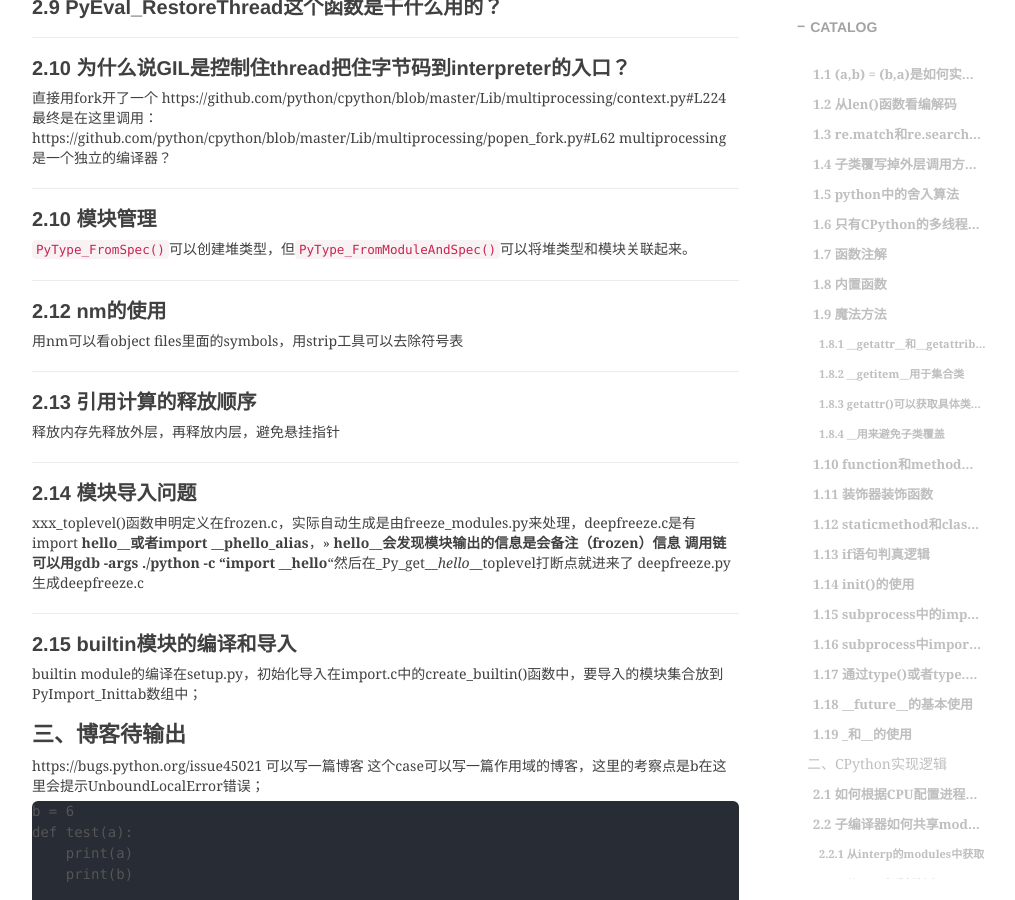
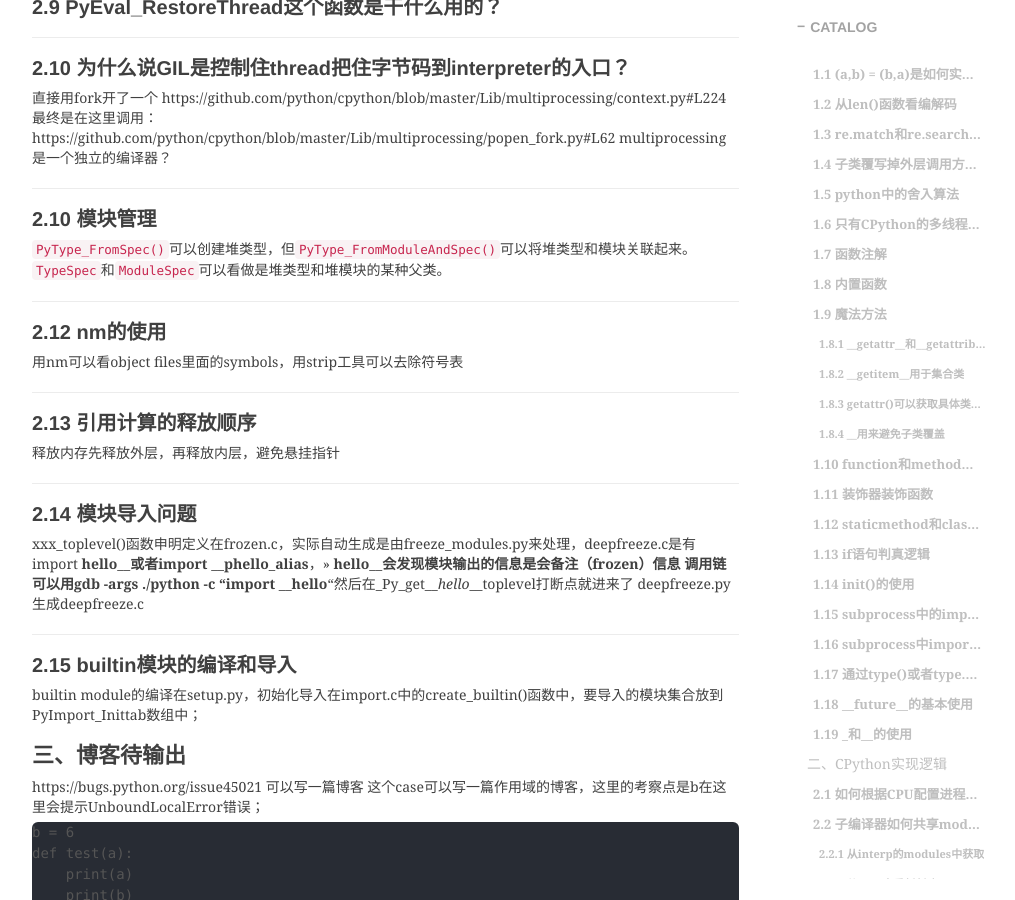
Before and after one commit to shihai1991/shihai1991.github.io, a Jekyll site: the page built from _posts/2022-12-10-CPython知识点简单梳理.md, in a window 1280 px wide and 900 px high, scrolled down 4420 px. Shown: the whole window, without its empty margins (233-1248 px from the left). Built offline with Jekyll 4.4.1, drawn with Linux system fonts in a browser that asks for light colours; nearby versions of some CDN libraries; comment, search, counter and statistics services are not loaded.

Commit message:
Update 2022-12-10-CPython知识点简单梳理.md

```diff
--- a/_posts/2022-12-10-CPython知识点简单梳理.md
+++ b/_posts/2022-12-10-CPython知识点简单梳理.md
@@ -157,6 +157,7 @@ multiprocessing是一个独立的编译器？
 
 ## 2.10 模块管理
 `PyType_FromSpec()`可以创建堆类型，但`PyType_FromModuleAndSpec()`可以将堆类型和模块关联起来。
+`TypeSpec`和`ModuleSpec`可以看做是堆类型和堆模块的某种父类。
 
 ## 2.12 nm的使用
 用nm可以看object files里面的symbols，用strip工具可以去除符号表
```
